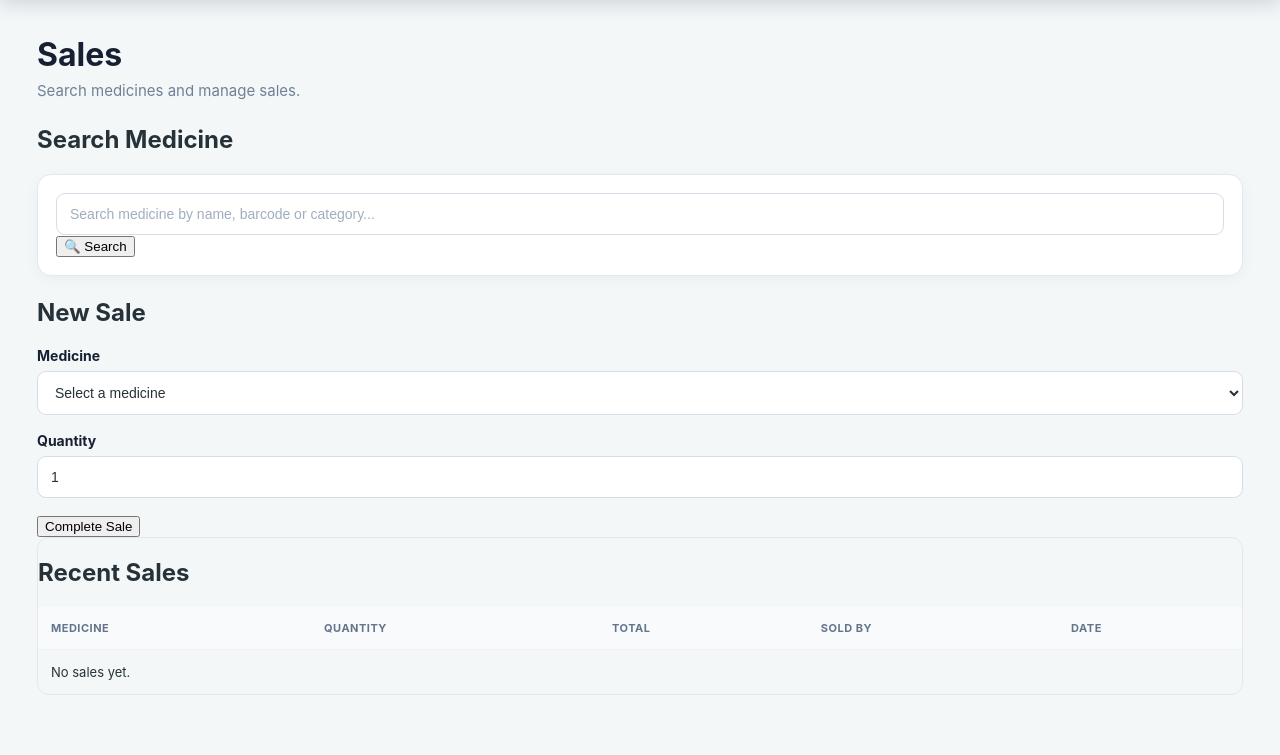
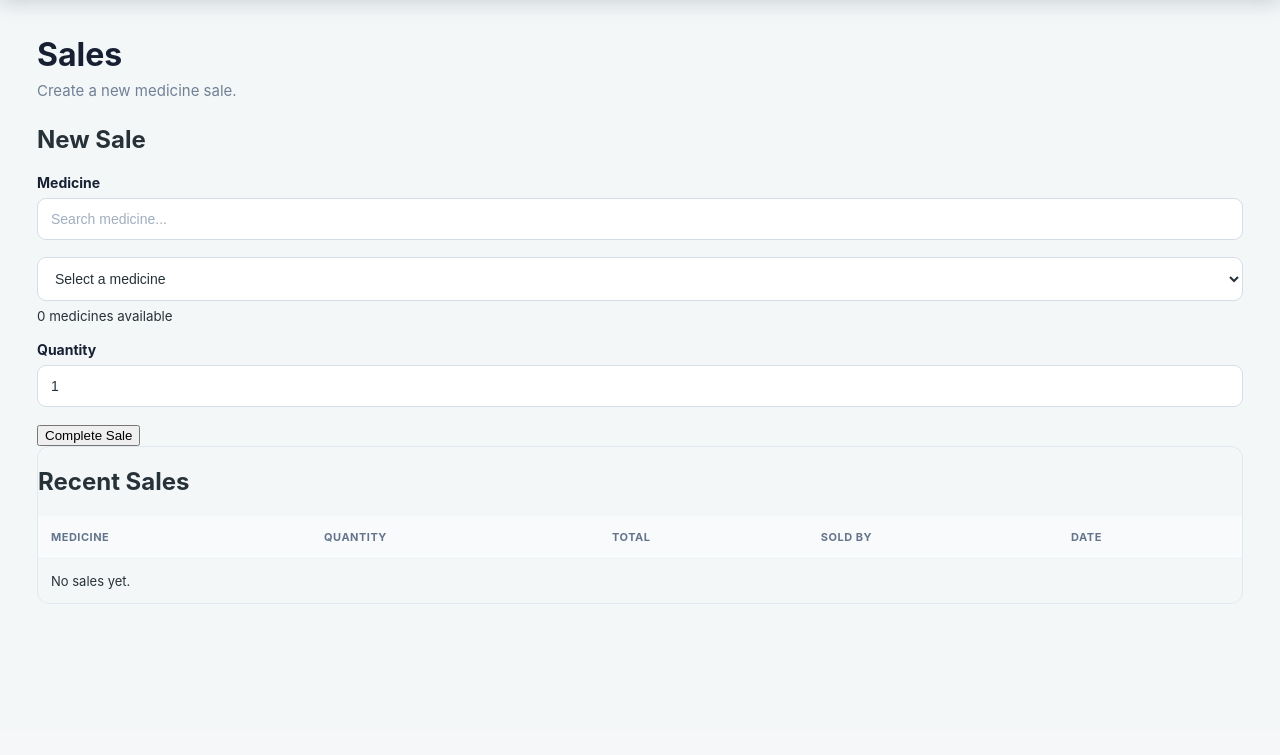
Before and after one commit to gmmuhammad002-cyber/pharmacy-management-system, a Flask app: page /sales in a window 1280 px wide. Shown: the part 70-825 px from the top of the page. After the commit the page ends 674 px from the top, so only its background shows below. Run offline with Flask 3, Linux system fonts and the light colour scheme; the visitor is signed in with stand-in values (Sample User, id 1); data that the repository does not hold is empty; parts of the project's set-up code (start-up, migrations or seed data) failed here and were passed over; some libraries are stand-ins or nearby versions.

Commit message:
Update sales.html

```diff
--- a/templates/sales.html
+++ b/templates/sales.html
@@ -8,50 +8,8 @@
 
     <div>
         <h1>Sales</h1>
-        <p>Search medicines and manage sales.</p>
+        <p>Create a new medicine sale.</p>
     </div>
-
-</div>
-
-
-<!-- MEDICINE SEARCH -->
-
-<div class="form-card">
-
-    <h2>Search Medicine</h2>
-
-    <form method="GET" action="{{ url_for('sales') }}">
-
-        <div class="search-box">
-
-            <input
-                type="text"
-                name="search"
-                value="{{ search }}"
-                placeholder="Search medicine by name, barcode or category..."
-            >
-
-            <button
-                type="submit"
-                class="button primary"
-            >
-                🔍 Search
-            </button>
-
-            {% if search %}
-
-            <a
-                href="{{ url_for('sales') }}"
-                class="button"
-            >
-                Clear
-            </a>
-
-            {% endif %}
-
-        </div>
-
-    </form>
 
 </div>
 
@@ -73,7 +31,21 @@
 
                 <label>Medicine</label>
 
-                <select name="medicine_id" required>
+                <!-- Medicine Search -->
+
+                <input
+                    type="text"
+                    id="medicineSearch"
+                    placeholder="Search medicine..."
+                    autocomplete="off"
+                    style="margin-bottom: 10px;"
+                >
+
+                <select
+                    name="medicine_id"
+                    id="medicineSelect"
+                    required
+                >
 
                     <option value="">
                         Select a medicine
@@ -81,7 +53,12 @@
 
                     {% for medicine in medicines %}
 
-                    <option value="{{ medicine.id }}">
+                    <option
+                        value="{{ medicine.id }}"
+                        data-name="{{ medicine.name|lower }}"
+                        data-barcode="{{ medicine.barcode|lower }}"
+                        data-category="{{ medicine.category|lower }}"
+                    >
 
                         {{ medicine.name }}
                         -
@@ -94,6 +71,8 @@
                     {% endfor %}
 
                 </select>
+
+                <small id="medicineCount"></small>
 
             </div>
 
@@ -131,8 +110,7 @@
             <h3>Login Required</h3>
 
             <p>
-                You can search medicines here,
-                but you need to log in to complete a sale.
+                You need to log in to complete a sale.
             </p>
 
             <a
@@ -153,29 +131,21 @@
 
     <div class="table-container">
 
-        <div class="section-header">
-
-            <h2>Recent Sales</h2>
-
-        </div>
-
+        <h2>Recent Sales</h2>
 
         <table>
 
             <thead>
 
                 <tr>
-
                     <th>Medicine</th>
                     <th>Quantity</th>
                     <th>Total</th>
                     <th>Sold By</th>
                     <th>Date</th>
-
                 </tr>
 
             </thead>
-
 
             <tbody>
 
@@ -213,10 +183,7 @@
 
                 <tr>
 
-                    <td
-                        colspan="5"
-                        class="empty"
-                    >
+                    <td colspan="5" class="empty">
                         No sales yet.
                     </td>
 
@@ -232,4 +199,87 @@
 
 </div>
 
+
+<!-- MEDICINE SEARCH SCRIPT -->
+
+<script>
+
+const searchInput = document.getElementById("medicineSearch");
+const medicineSelect = document.getElementById("medicineSelect");
+const medicineCount = document.getElementById("medicineCount");
+
+if (searchInput) {
+
+    const allOptions = Array.from(
+        medicineSelect.options
+    );
+
+    function filterMedicines() {
+
+        const search = searchInput.value
+            .toLowerCase()
+            .trim();
+
+        medicineSelect.innerHTML = "";
+
+        const firstOption = document.createElement("option");
+
+        firstOption.value = "";
+        firstOption.textContent = "Select a medicine";
+
+        medicineSelect.appendChild(firstOption);
+
+        let count = 0;
+
+        allOptions.forEach(function(option) {
+
+            if (!option.value) {
+                return;
+            }
+
+            const name = option.dataset.name || "";
+            const barcode = option.dataset.barcode || "";
+            const category = option.dataset.category || "";
+
+            if (
+                search === "" ||
+                name.includes(search) ||
+                barcode.includes(search) ||
+                category.includes(search)
+            ) {
+
+                medicineSelect.appendChild(
+                    option.cloneNode(true)
+                );
+
+                count++;
+            }
+
+        });
+
+        if (search === "") {
+
+            medicineCount.textContent =
+                count + " medicines available";
+
+        } else {
+
+            medicineCount.textContent =
+                count + " matching medicines";
+
+        }
+
+    }
+
+    searchInput.addEventListener(
+        "input",
+        filterMedicines
+    );
+
+    filterMedicines();
+
+}
+
+</script>
+
 {% endblock %}
```
